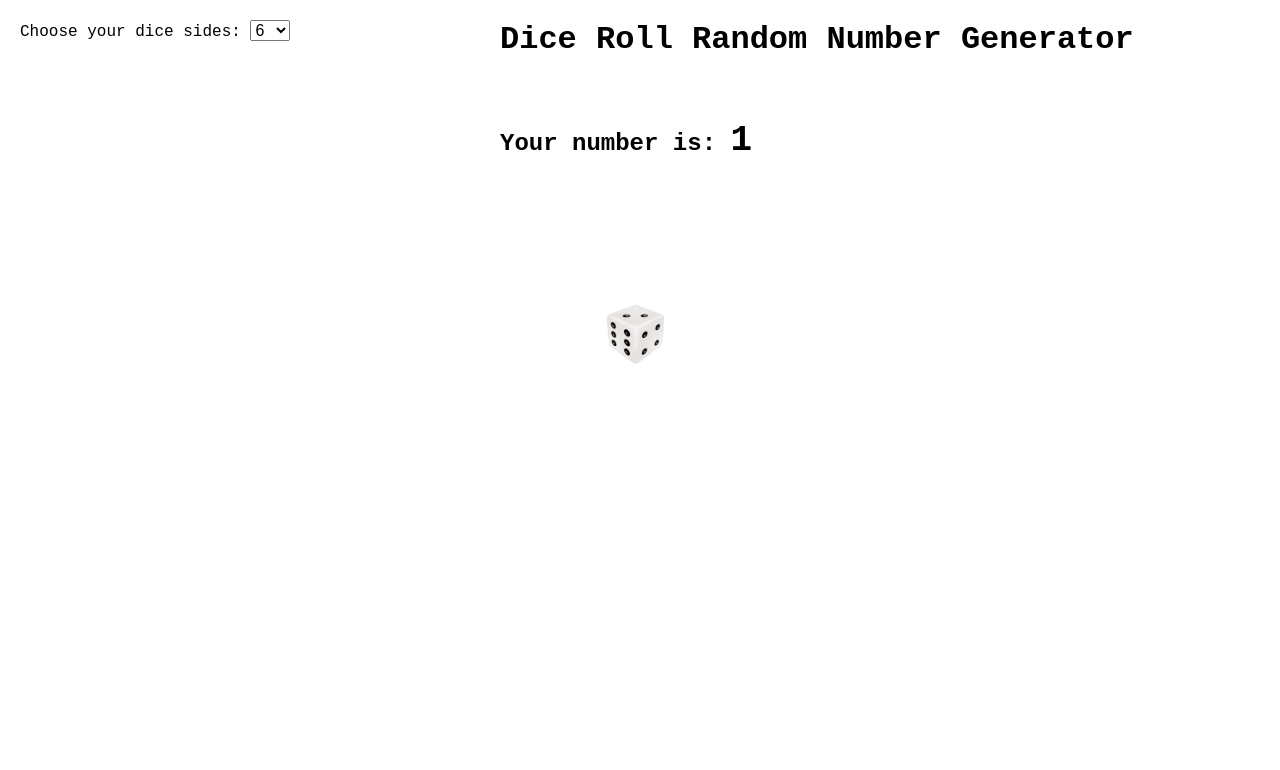
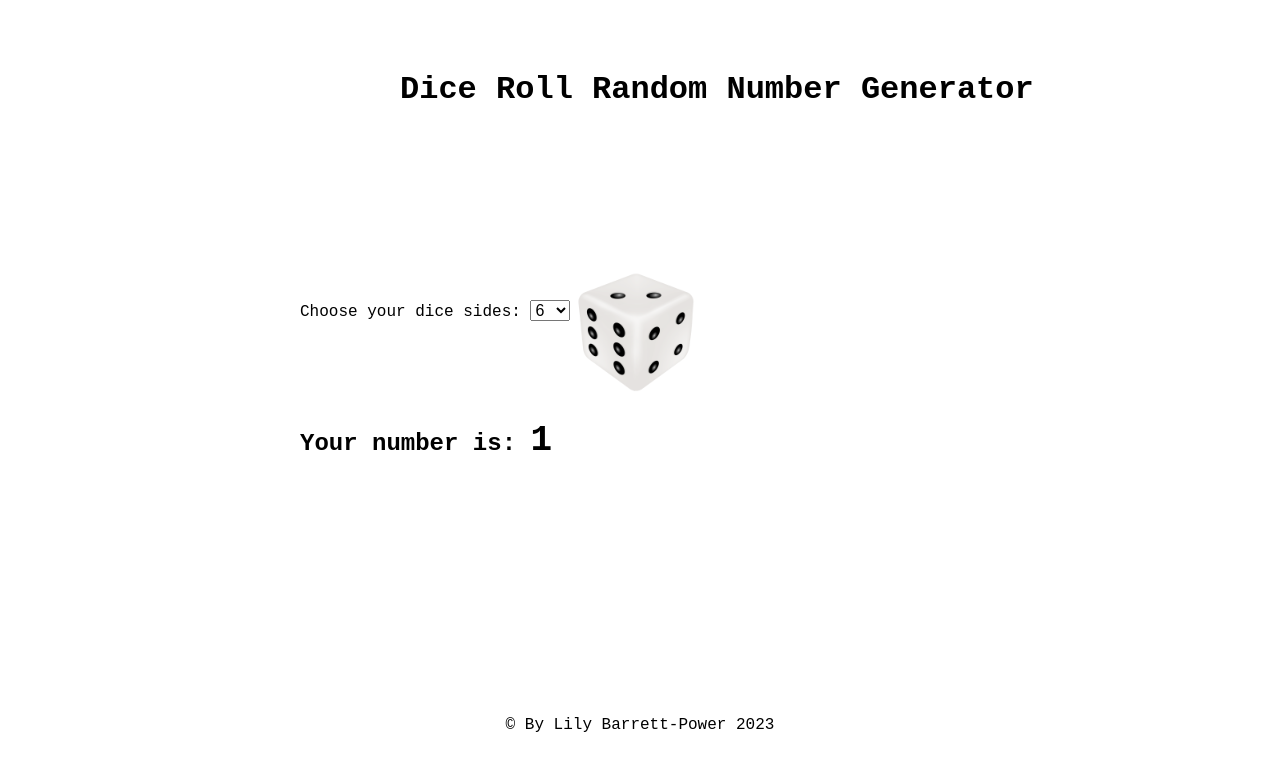
Before and after one commit to LilyBarrettPower/DiceRoll, a plain HTML site: page index.html in a window 1280 px wide. Drawn offline with Linux system fonts and the light colour scheme.

Commit message:
Altering then CSS to make the webpage look nicer

```diff
--- a/index.html
+++ b/index.html
@@ -24,6 +24,7 @@
                 </select>
             </div>
         </div>
+        <p>© By Lily Barrett-Power 2023</p>
         <script src="dice.js"></script>
     </body>
 </html>
--- a/style.css
+++ b/style.css
@@ -9,14 +9,19 @@ body {
 
 h1 {
     position: absolute;
-    top: 0;
-    left: 500px;
+    top: 50px;
+    left: 400px;
 }
 
 h2 {
     position: absolute;
-    top: 100px;
-    left: 500px;
+    top: 400px;
+    left: 300px;
+}
+
+p {
+    position: absolute;
+    top: 700px;
 }
 
 .diceContainer {
@@ -34,8 +39,8 @@ h2 {
 }
 
 img {
-    width: 100px;
-    height: 100px;
+    width: 200px;
+    height: 200px;
     margin-right: 10px;
     cursor: pointer;
 }
@@ -48,8 +53,8 @@ img {
 
 .diceOptions {
     position: absolute;
-    top: 20px;
-    left: 20px;
+    top: 300px;
+    left: 300px;
 }
 
 select {
```
